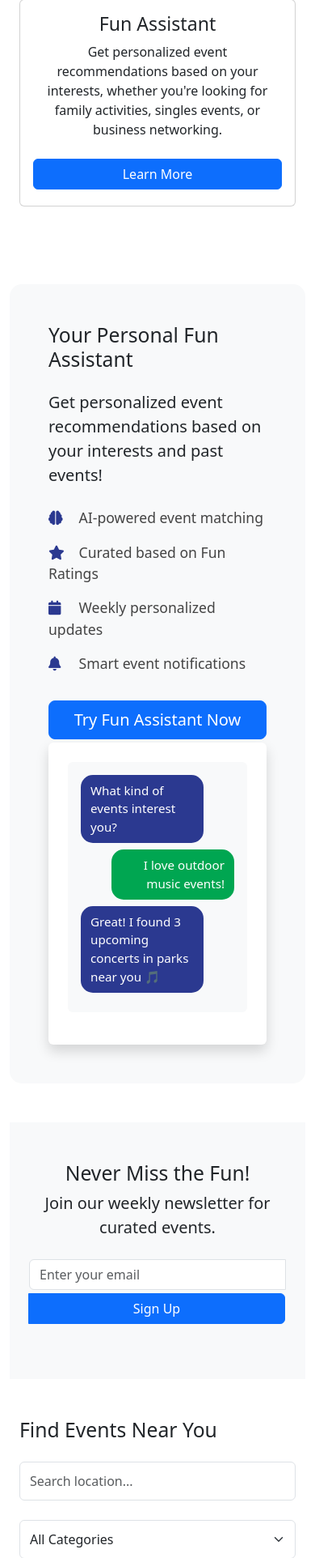
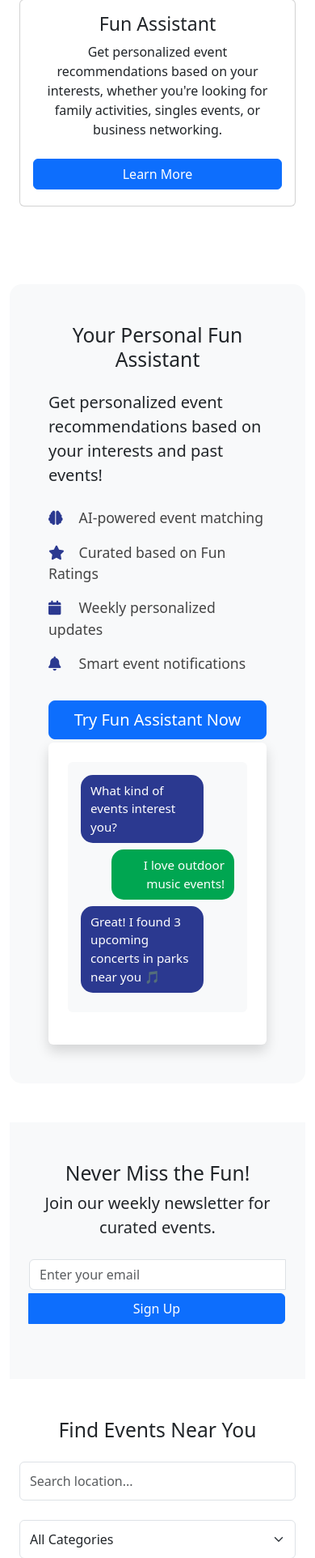
Before and after one commit to AMASPC-Org/funlist, a Flask app: page / in a window 390 px wide. Shown: the part 1102-3026 px from the top of the page at 81% size. Run offline with Flask 3, Linux system fonts and the light colour scheme; data that the repository does not hold is empty; some libraries are stand-ins or nearby versions.

Commit message:
Assistant checkpoint: Add mobile-specific centering CSS rules
Assistant generated file changes:
- static/css/custom.css: Add mobile-specific centering rules

---

User prompt:

Why didn't you center those things I gave you screenshots of?  The title that is?  On the mobile view?

```diff
--- a/static/css/custom.css
+++ b/static/css/custom.css
@@ -511,9 +511,26 @@ body {
 @media (max-width: 768px) {
     .card-title {
         text-align: center;
+        width: 100%;
+        display: block;
     }
 
     .card-body {
         text-align: center;
+        padding: 1.5rem;
+    }
+
+    .hero-section h1,
+    .hero-section .lead,
+    .section-title,
+    .container h2,
+    .container h3 {
+        text-align: center;
+        width: 100%;
+        display: block;
+    }
+
+    .text-center-mobile {
+        text-align: center !important;
     }
 }
```
